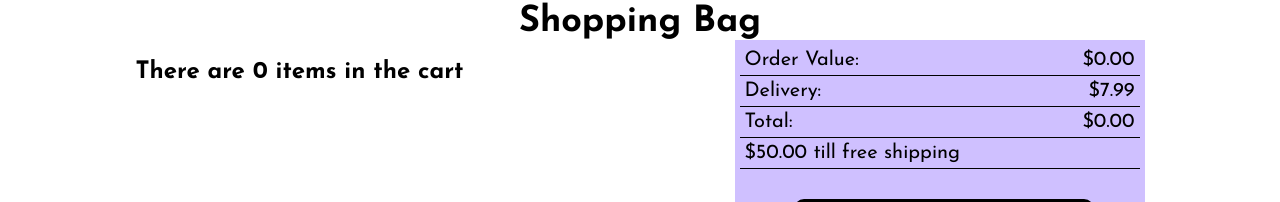
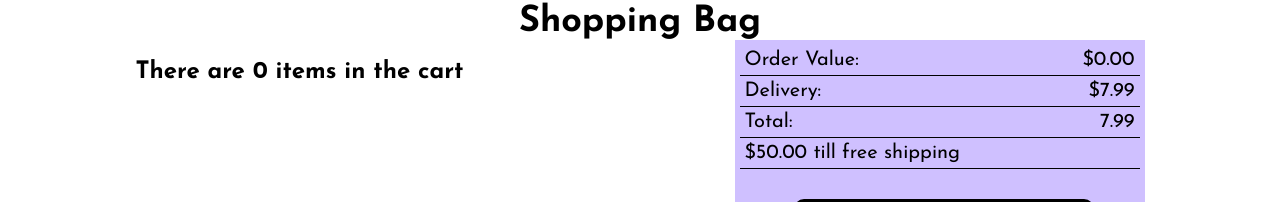
Before and after one commit to halimatayoade/Mariposa, a React (Create React App) app: page /cart in a window 1280 px wide. Shown: the part 218-420 px from the top of the page. Built offline with nearby package versions, Linux system fonts and the light colour scheme; data requests are answered from the project's data file.

Commit message:
created page

```diff
--- a/src/App.js
+++ b/src/App.js
@@ -7,16 +7,18 @@ import Details from './Details.js'
 import SignUp from './SignUp';
 import Login from './Login';
 import { Container } from '@material-ui/core';
-import { Switch, Route } from "react-router-dom";
+import { Switch, Route, useHistory } from "react-router-dom";
 import Favourites from './Favourites.js';
 import Dashboard from "./Dashboard";
 import Checkout from "./Checkout";
 
 const App = () => {
+  const history = useHistory();
   const [allproducts, setProducts] = useState([]);
   const [cart, setCart] = useState([]);
   const [favourites, setFavourites] = useState([]);
   const [user, setUser] = useState();
+  const [cost, setCost] = useState()
 
 
   useEffect(() => {
@@ -34,6 +36,10 @@ const App = () => {
     }
     fetchData();
   }, []);
+
+  const balance = cost => {
+    setCost(cost)
+  }
 
   const currentUser = user => {
     setUser(currentUser => {
@@ -93,7 +99,7 @@ const App = () => {
           <Skincare allproducts={allproducts} cart={cart} favourites={favourites} addToCart={addToCart} addToFavorites={addToFavorites} user={user}></Skincare>
         </Route>
         <Route path="/cart">
-          <Cart cart={cart} favourites={favourites} addToCart={addToCart} addToFavorites={addToFavorites} />
+          <Cart  balance={balance} cart={cart} favourites={favourites} addToCart={addToCart} addToFavorites={addToFavorites} />
         </Route>
         <Route path="/favourites">
           <Favourites cart={cart} favourites={favourites} addToCart={addToCart} addToFavorites={addToFavorites} />
@@ -114,7 +120,7 @@ const App = () => {
           <Dashboard user={user} logout={logout} ></Dashboard>
         </Route>
         <Route path="/checkout">
-          <Checkout user={user} logout={logout} ></Checkout>
+          <Checkout cost={cost} user={user} logout={logout} ></Checkout>
         </Route>
     </Switch>
     </>
--- a/src/Cart.js
+++ b/src/Cart.js
@@ -5,12 +5,15 @@ import { Link, useHistory } from 'react-router-dom';
 const Cart = (props) => {
   let prices = parseFloat(props.cart.reduce((acc, ci) => acc + ci.price, 0).toFixed(2));
   let delivery;
+  let total;
   if (prices < 50) {
     delivery = 7.99;
+    total = prices + delivery;
   } else {
     delivery = 0.00;
+    total = prices;
   }
-
+  props.balance(total.toFixed(2))
   return (
     <div className="shoppingCart">
       <h1>Shopping Bag</h1>
@@ -26,9 +29,9 @@ const Cart = (props) => {
         </div>
         <div className="prices">
           <div className="orderValue"><div id="text">Order Value:</div><div id="value">${(prices).toFixed(2)}</div></div>
-          <div className="delivery"><div id="text">Delivery:</div><div id="value">{(delivery == 0) ? 'FREE' : `$${(delivery).toFixed(2)}`}</div></div>
-          <div className="total"><div id="text">Total:</div><div id="value">{(prices === 0) ? `$${prices.toFixed(2)}` :  `${(prices + delivery).toFixed(2)}`}</div></div>
-          <div className="total">${(prices < 50) ? `${(50 - prices).toFixed(2)} till free shipping` : false}</div>
+          <div className="delivery"><div id="text">Delivery:</div><div id="value">{(delivery === 0 ) ? 'FREE' : `$${(delivery).toFixed(2)}`}</div></div>
+          <div className="total"><div id="text">Total:</div><div id="value">{(prices > 50) ? `$${total.toFixed(2)}` :  `${(total).toFixed(2)}`}</div></div>
+          <div className="total">{(prices < 50) ? `$${(50 - prices).toFixed(2)} till free shipping` : false}</div>
           <Link to="/checkout"><button class="checkout">Checkout</button></Link>
         </div>
       </div>
--- a/src/Checkout.js
+++ b/src/Checkout.js
@@ -0,0 +1,9 @@
+import React from 'react';
+import { Link, useHistory } from 'react-router-dom';
+const Checkout = (props) => {
+  return (
+    <h1>h1</h1>
+  )
+}
+
+export default Checkout;
--- a/src/Header.js
+++ b/src/Header.js
@@ -35,12 +35,12 @@ const Header = (props) => {
           <>
           <Button onClick={props.logout} color="inherit"><Link style={{ textDecoration: 'none', color: 'black' }}to="/">Logout</Link></Button>
           <Link style={{ textDecoration: 'none', color: 'black' }} to="/my-account"><span class="material-icons-outlined">person_outline</span></Link>
+          <Link style={{ textDecoration: 'none', color: 'black' }} to="/favourites"><span id="heart" class="material-icons-outlined">favorite</span></Link>
+          <Link style={{ textDecoration: 'none', color: 'black' }} to="/cart"><span class="material-icons-outlined">shopping_bag</span></Link>
           </>
           :
           <Button component={Link} to="/login" color="inherit">Login</Button>
         }
-          <Link style={{ textDecoration: 'none', color: 'black' }} to="/favourites"><span id="heart" class="material-icons-outlined">favorite</span></Link>
-          <Link style={{ textDecoration: 'none', color: 'black' }} to="/cart"><span class="material-icons-outlined">shopping_bag</span></Link>
         </div>
       </header>
       <div class="navbar">
```
